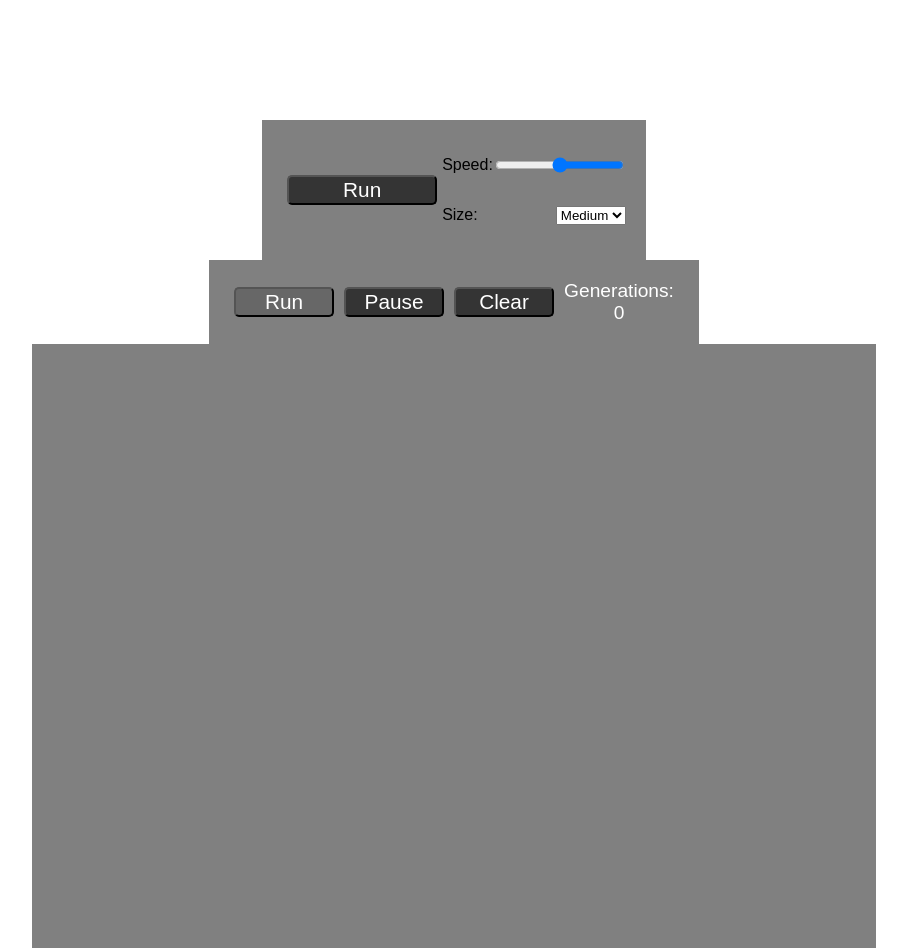
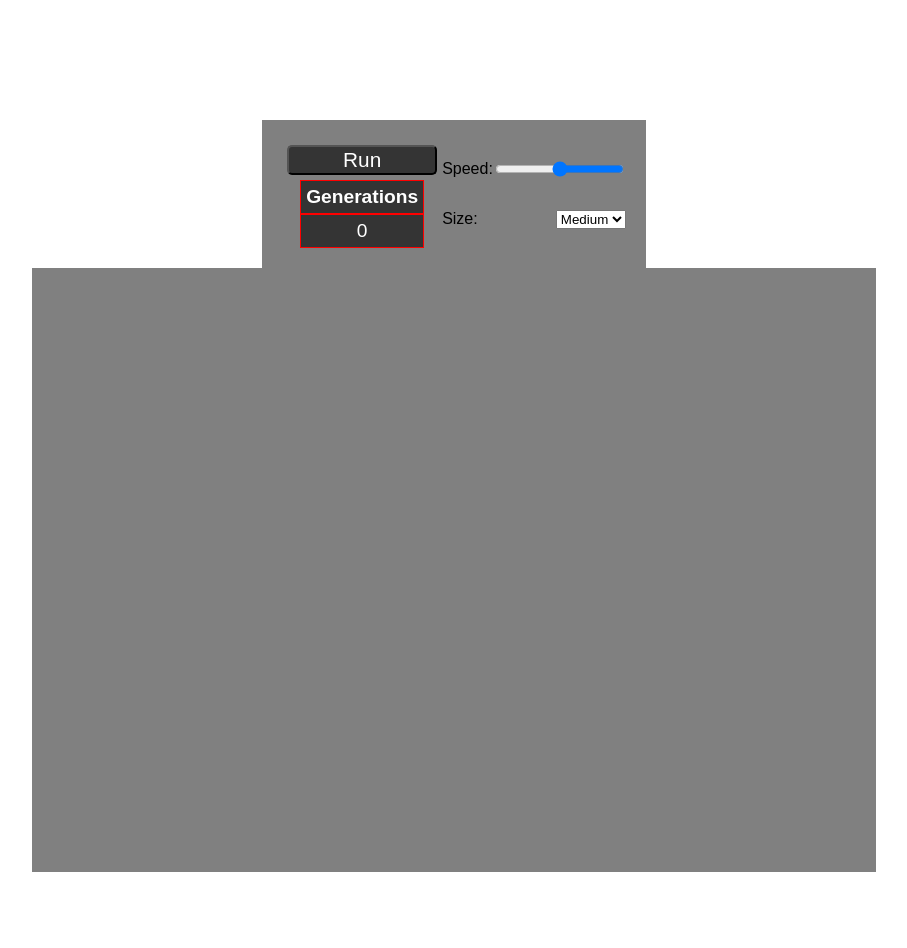
Before and after one commit to oliverdudman/react-game-of-life-fcc, a React app in the folder app/: page / in a window 1280 px wide. Shown: the whole page, without its empty margins (186-1093 px from the left). After the commit the page ends 872 px from the top, so only its background shows below. Built offline with nearby package versions, Linux system fonts and the light colour scheme.

Commit message:
transfer remaining controls to new control panel

```diff
--- a/app/src/App.js
+++ b/app/src/App.js
@@ -65,37 +65,6 @@ class Board extends React.Component {
   }
 }
 
-function Controls(props) {
-  let classes = props.size === "large" ? "ctrls ctrls--large" : "ctrls ctrls--medium";
-  let handleClick = props.handleClick;
-
-  return (
-    <div className={classes}>
-      {
-        props.labelPosition === "left" &&
-        <span className="ctrls__label">
-          {props.textLabel}
-        </span>
-      }
-
-      {
-        props.btns.map((btn, index) => {
-          return (
-            <Button key={index} handleClick={handleClick} text={btn} size={props.size} active={props.activeBtn === btn} />
-          );
-        })
-      }
-
-      {
-        props.labelPosition === "right" &&
-        <span className="ctrls__label">
-          {props.textLabel}
-        </span>
-      }
-    </div>
-  )
-}
-
 function Dropdown(props) {
   return (
     <div>
@@ -129,6 +98,18 @@ class ControlGroup extends React.Component {
       <div className="ctrls">
         <div className="ctrls__left">
           <Button text={this.props.runStatus} size="large" handleClick={this.props.handleChangeStatus}/>
+          <table className="generations-display">
+            <thead>
+              <tr>
+                <th>Generations</th>
+              </tr>
+            </thead>
+            <tbody>
+              <tr>
+                <td>{this.props.generations}</td>
+              </tr>
+            </tbody>
+          </table>
         </div>
         <div className="ctrls__right">
           <div className="ctrls__item">
@@ -298,7 +279,6 @@ class App extends Component {
   }
 
   render() {
-    let generations = "Generations: " + this.state.generations;
     let runStatus = this.state.runStatus ? "Pause" : "Run";
     return (
       <div className="container">
@@ -310,14 +290,7 @@ class App extends Component {
           handleChangeSpeed={this.handleChangeSpeed}
           handleChangeSize={this.handleChangeSize}
           handleChangeStatus={this.handleChangeStatus}
-        />
-        <Controls
-          btns={["Run", "Pause", "Clear"]}
-          activeBtn={runStatus}
-          size="medium"
-          textLabel={generations}
-          labelPosition="right"
-          // handleClick={this.handleChangeStatus}
+          generations={this.state.generations}
         />
         <Board
           size={this.state.size}
--- a/app/src/scss/modules/_controls.scss
+++ b/app/src/scss/modules/_controls.scss
@@ -18,8 +18,9 @@
 .ctrls__left {
   height: 100%;
   display: flex;
-  justify-content: flex-start;
-  align-items: flex-start;
+  flex-direction: column;
+  justify-content: center;
+  align-items: center;
 }
 
 .ctrls__right {
@@ -47,3 +48,17 @@
 .slider {
   direction: rtl;
 }
+
+.generations-display {
+  border-spacing: 0;
+
+  font-size: 1.2em;
+  text-align: center;
+  color: $font-color;
+  background-color: darken($board-base-color, 30);
+
+  & td, & th {
+    padding: 5px;
+    border: 1px solid red;
+  }
+}
```
